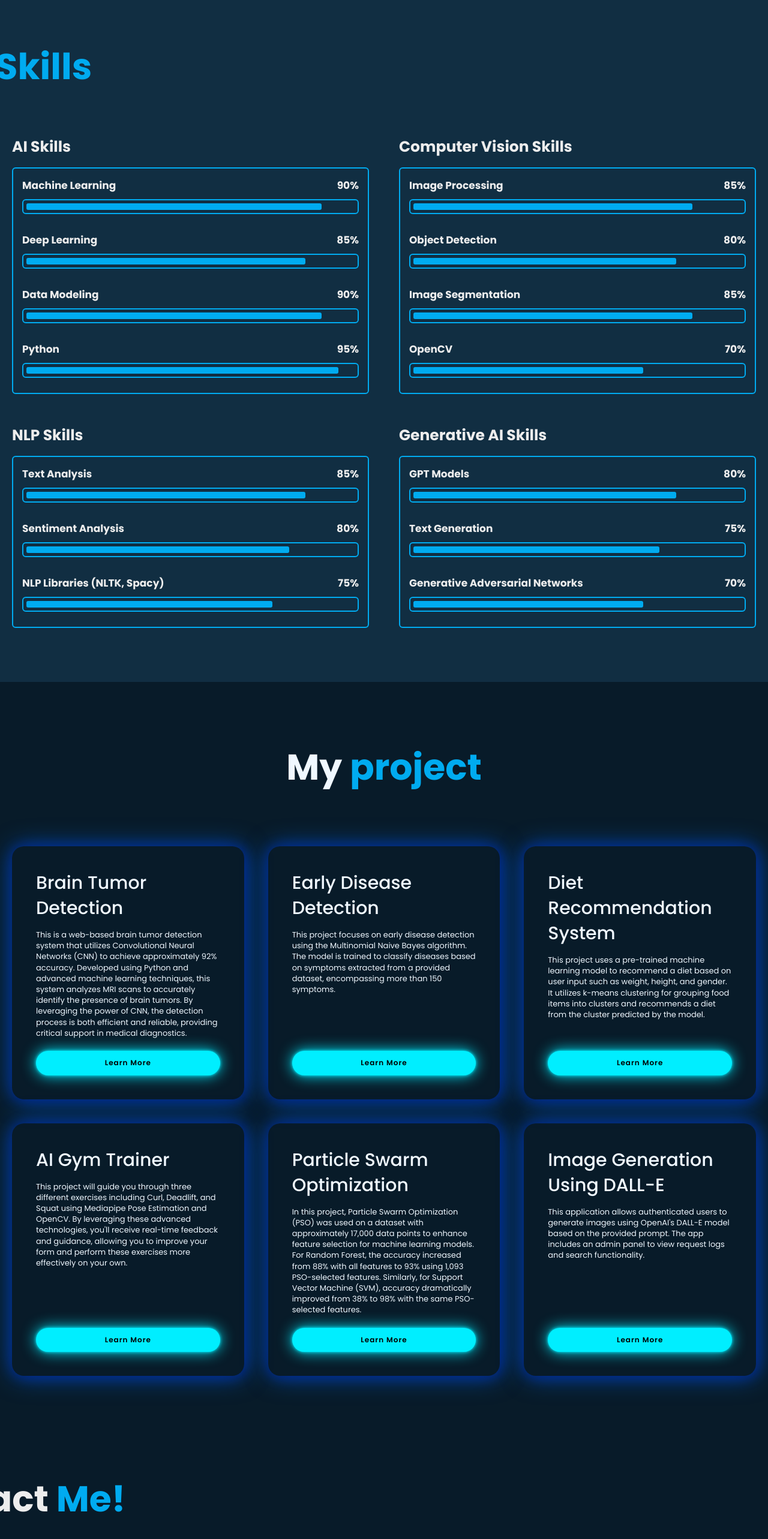
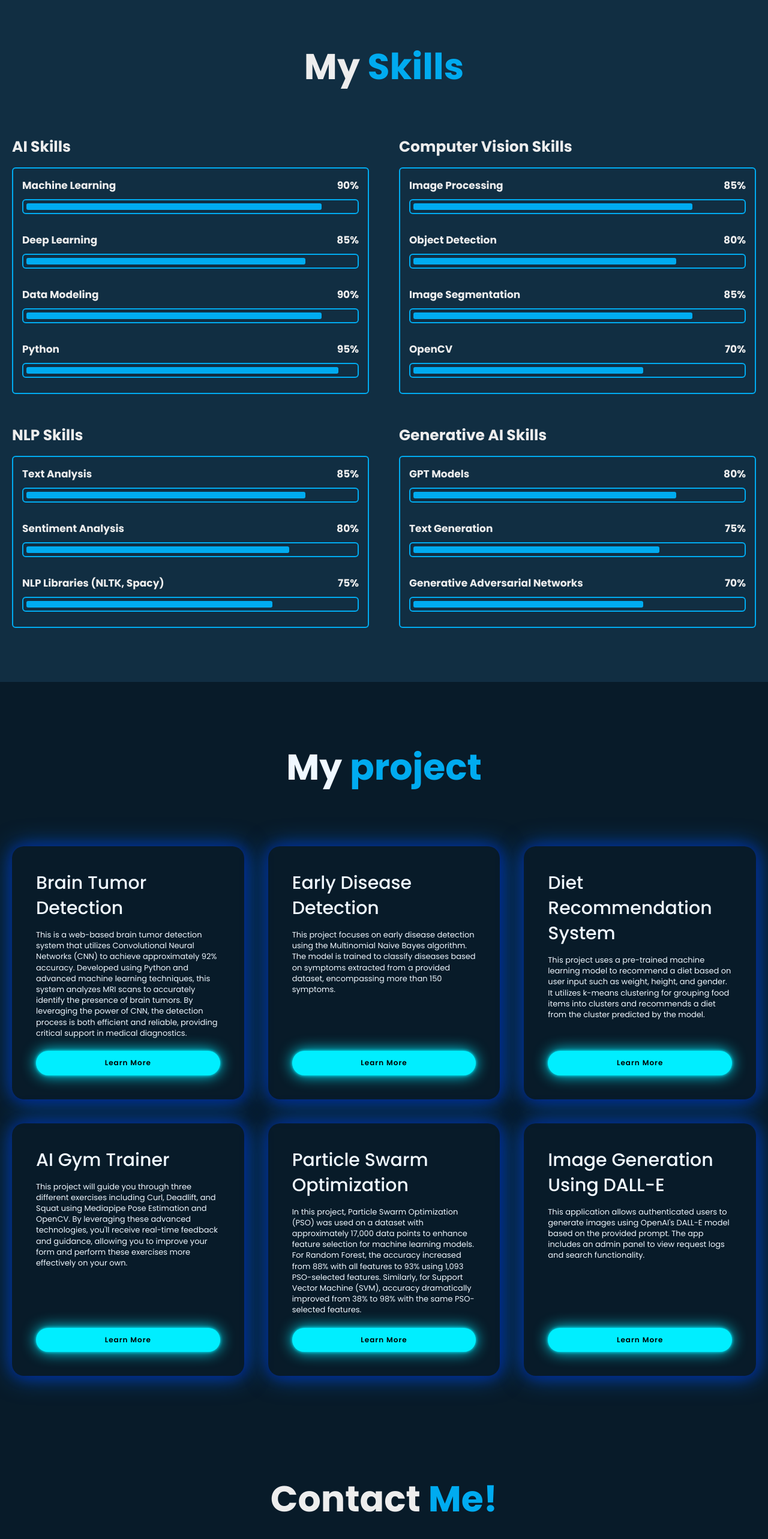
Before and after one commit to SyedAffan10/Syedaffan10.github.io, a plain HTML site: page index.html in a window 1280 px wide. Shown: the part 3078-5644 px from the top of the page at 60% size. Drawn offline with nearby package versions, Linux system fonts and the light colour scheme.

Commit message:
updated css

```diff
--- a/css/contact.css
+++ b/css/contact.css
@@ -1,12 +1,6 @@
 .contact {
   min-height: auto;
   padding-bottom: 7rem;
-}
-
-.contact h2 {
-  display: inline-block;
-  left: 50%;
-  transform: translateX(-50%);
 }
 
 .contact form {
--- a/css/skills.css
+++ b/css/skills.css
@@ -1,14 +1,7 @@
-/* skills.css */
 .skills {
   min-height: auto;
   padding-bottom: 7rem;
   background-color: var(--second-bg-color);
-}
-
-.skills h2 {
-  display: inline-block;
-  left: 50%;
-  transform: translateX(-50%);
 }
 
 .skills .skills-row {
```
